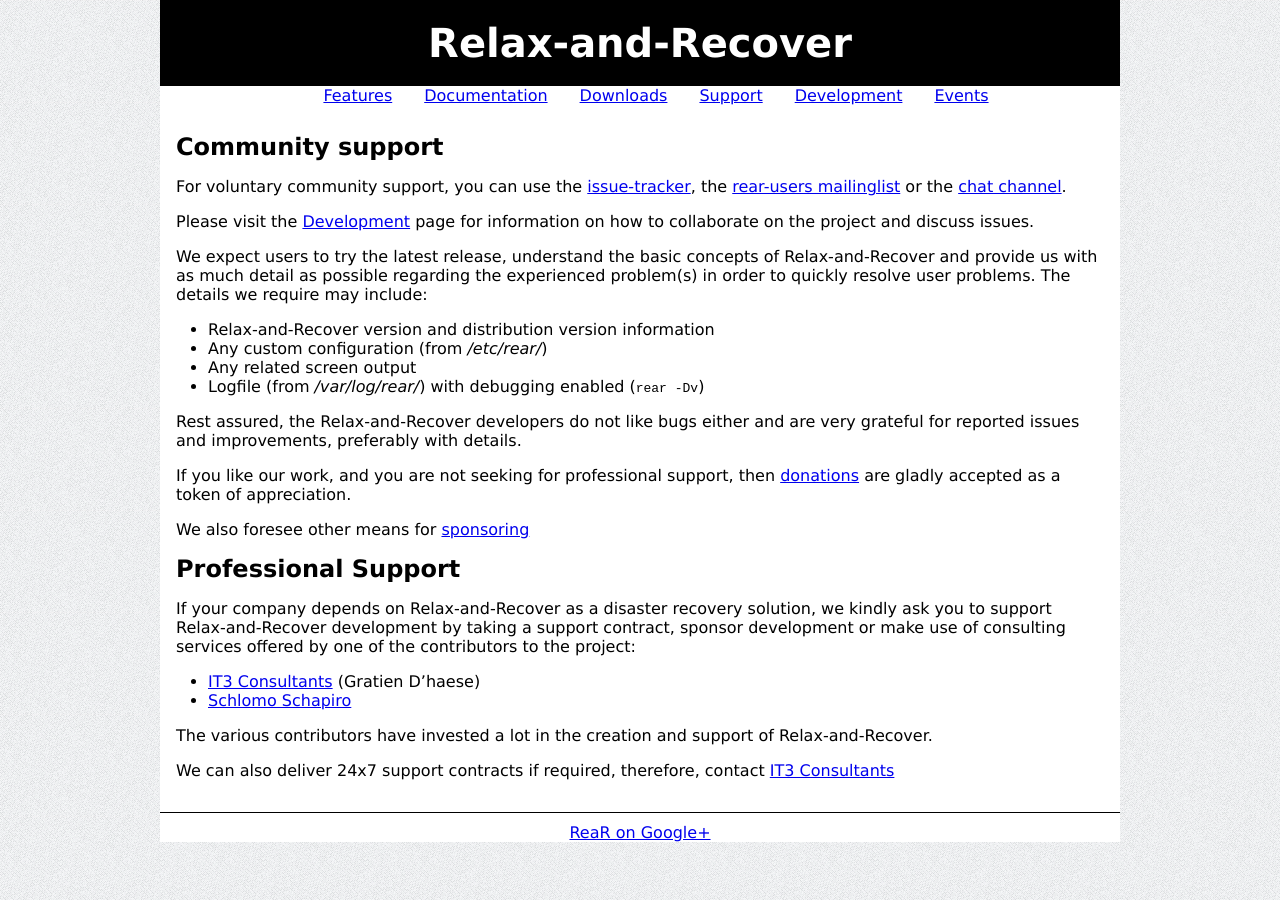
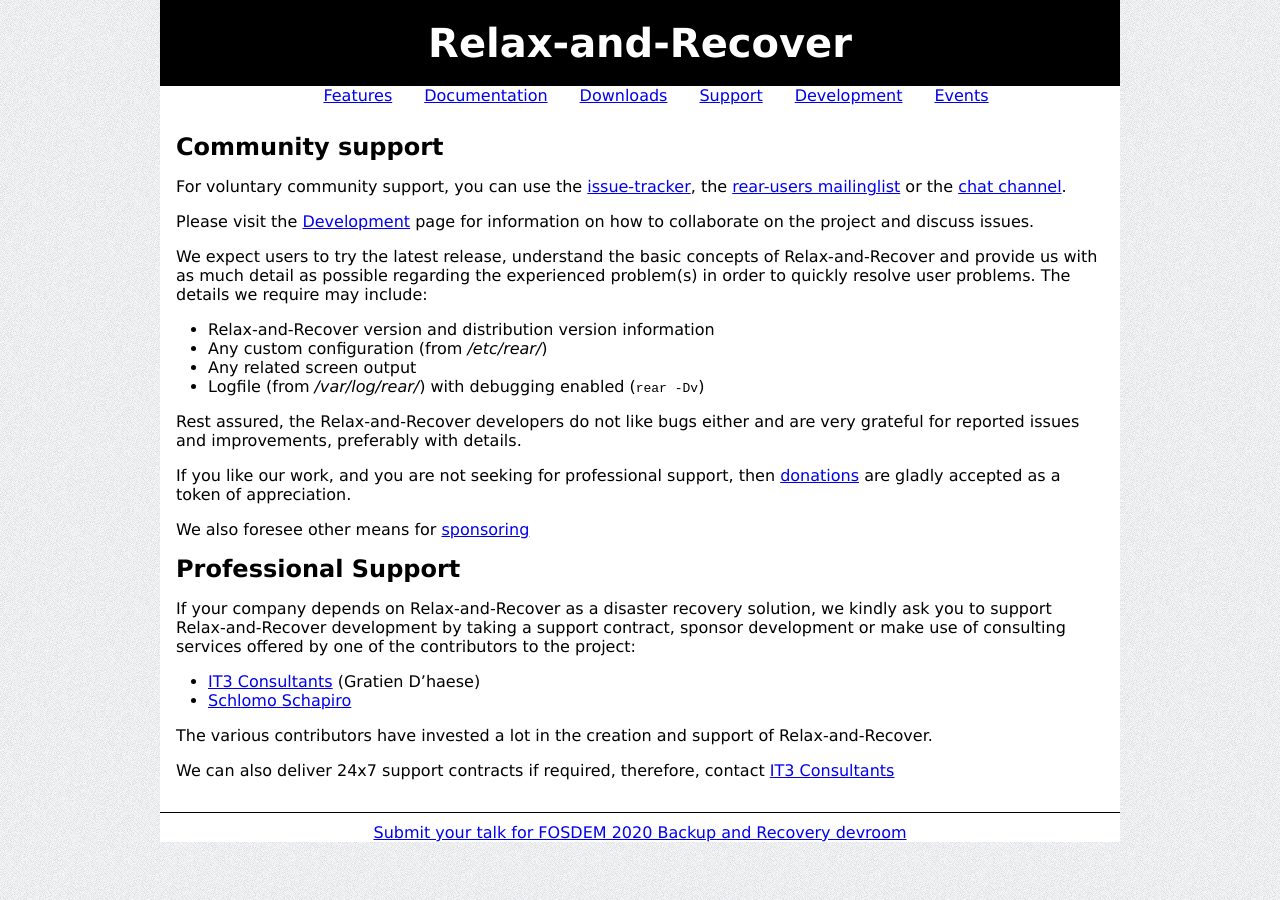
Before and after one commit to rear/rear.github.com, a Jekyll site: the page built from support/index.md, in a window 1280 px wide. Built offline with Jekyll 4.4.1, drawn with Linux system fonts in a browser that asks for light colours; comment, search, counter and statistics services are not loaded.

Commit message:
add banner for FOSDEM

```diff
--- a/_layouts/default.html
+++ b/_layouts/default.html
@@ -31,8 +31,8 @@
 
 <div class="footer">
 <!-- Place this tag where you want the badge to render -->
-<div class="g-plus" data-href="https://plus.google.com/100515362141948679328?rel=publisher" data-width="300" data-height="131" data-theme="light">
-	<a href="https://plus.google.com/100515362141948679328" rel="publisher">ReaR on Google+</a>
+<div class="announce" data-width="300" data-height="131" data-theme="light">
+	<a href="https://penta.fosdem.org/user">Submit your talk for FOSDEM 2020 Backup and Recovery devroom</a>
 </div>
 
 </div>
```
